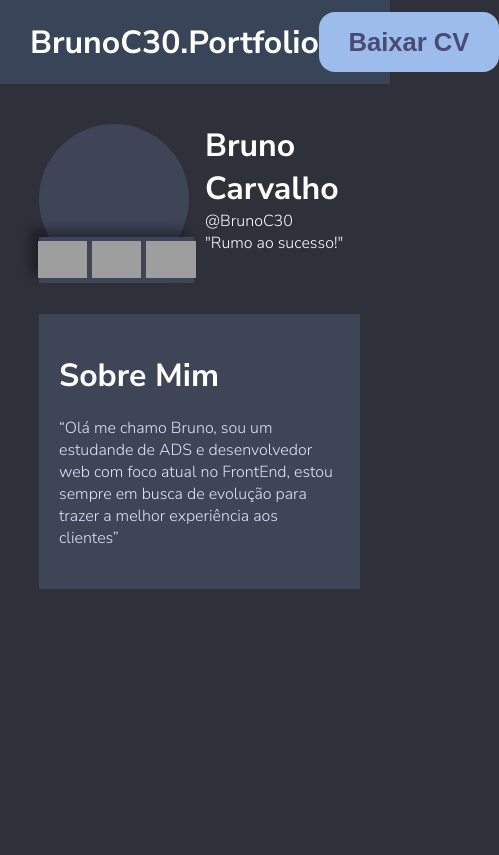
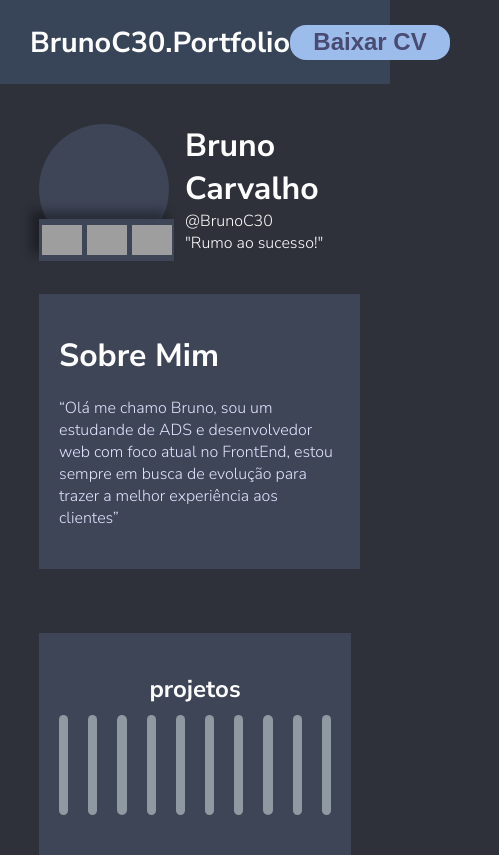
Before and after one commit to BrunoC30/portfolio, a plain HTML site: page index.html in a window 390 px wide. Shown: the whole page, 499 px wide, since content can reach past the window. Drawn offline with Linux system fonts and the light colour scheme; grey boxes are pictures that could not be loaded.

Commit message:
novo layout

```diff
--- a/index.html
+++ b/index.html
@@ -17,6 +17,7 @@
         <a href=""><button class="btao">Baixar CV</button></a>
     </header>
 
+<div id="paiGeral">
         <div class="center">
         <main>
             <div id="perfil">
@@ -47,7 +48,28 @@
                 <p>“Olá me chamo Bruno, sou um estudande de ADS e desenvolvedor web com foco atual no FrontEnd, estou sempre em busca de evolução para trazer a melhor experiência aos clientes”</p>
             </div>
         </main>
+
+    </div>
+    <div class="barra"></div>
     <section id="projetos">
+        <div id="containerProjetos">
+            <h1>projetos</h1>
+             <div class="cards">
+                 <a class="cardP" href="https://www.youtube.com/watch?v=Dx3O8cPfdu0&list=RDDx3O8cPfdu0&start_radio=1"></a>
+                 <a class="cardP" href="https://www.youtube.com/watch?v=Dx3O8cPfdu0&list=RDDx3O8cPfdu0&start_radio=1"></a>
+                 <a class="cardP" href="https://www.youtube.com/watch?v=Dx3O8cPfdu0&list=RDDx3O8cPfdu0&start_radio=1"></a>
+                 <a class="cardP" href="https://www.youtube.com/watch?v=Dx3O8cPfdu0&list=RDDx3O8cPfdu0&start_radio=1"></a>
+                 <a class="cardP" href="https://www.youtube.com/watch?v=Dx3O8cPfdu0&list=RDDx3O8cPfdu0&start_radio=1"></a>
+                 <a class="cardP" href="https://www.youtube.com/watch?v=Dx3O8cPfdu0&list=RDDx3O8cPfdu0&start_radio=1"></a>
+                 <a class="cardP" href="https://www.youtube.com/watch?v=Dx3O8cPfdu0&list=RDDx3O8cPfdu0&start_radio=1"></a>
+                 <a class="cardP" href="https://www.youtube.com/watch?v=Dx3O8cPfdu0&list=RDDx3O8cPfdu0&start_radio=1"></a>
+                 <a class="cardP" href="https://www.youtube.com/watch?v=Dx3O8cPfdu0&list=RDDx3O8cPfdu0&start_radio=1"></a>
+                 <a class="cardP" href="https://www.youtube.com/watch?v=Dx3O8cPfdu0&list=RDDx3O8cPfdu0&start_radio=1"></a>
+             </div>
+
+
+
+        </div>
 
     </section>
 </div>
--- a/responsividade.css
+++ b/responsividade.css
@@ -1,8 +1,51 @@
-@media(max-width:700px){
+@media(max-width:900px){
+  header{
+    font-size: 0.9rem;
+  }
  .center{
     padding: 0 10% 0 10%;
+ }
+ .btao{
+   height: 35px;
+   font-size: 1.5rem;
+ }
+ #foto{
+  height: 130px;
+  width: 130px;
  }
   #sobremim{
     width: 90%;
   }
+  #bgicones{
+    width: 135px;
+    height: 42px;
+    top:13.7rem;
+  }
+  #bgicones img{
+    height: 30px;
+  }
+  #paiGeral{
+    flex-direction: column;
+    align-items: center;
+  }
+  #projetos{
+  flex-direction: column;
+   width: 80%;
+
+  }
+  .barra{
+    border-left: none;
+  }
+  #containerProjetos{
+    flex:1;
+    gap:10px;
+    padding: 40px 20px 40px 20px;
+    margin:0;
+  }
+  .cards{
+   flex-direction: row;
+  }
+  .cardP{
+    height: 100px;
+  }
 }
--- a/style.css
+++ b/style.css
@@ -46,11 +46,17 @@ header{
 .center{
     display: flex;
     flex-direction: column;
-    padding: 0 60px 0 60px
+    padding: 0 0 0 60px;
+}
+#paiGeral{
+    padding: 40px 0 0 0;
+    display: flex;
+    gap:32px;
+    flex:1;
 }
 .btao{
-    height: 60px;
-    width: 180px;
+    height: 50px;
+    width: 160px;
     border-radius: 16px;
     background-color: var(--button);
     color:var(--otherTexts);
@@ -59,7 +65,6 @@ header{
     border: none;
 }
 main{
-    padding: 40px 0 0 0;
     display:flex;
     flex-direction: column;
     gap:40px;
@@ -110,3 +115,38 @@ main{
 #sobremim p{
     color:var(--textSecondary);
 }
+#projetos{
+    display:flex;
+    flex-direction: column;
+    flex:1;
+    max-width: 700px;
+}
+#containerProjetos{
+    display: flex;
+    flex-direction: column;
+    align-items: center;
+    background-color: var(--cards);
+    box-sizing: border-box;
+    margin: 0 20px 0 0;
+    height: 700px;
+    padding: 0 0 20px 0;
+    overflow-y: auto;
+}
+.barra{
+    border-left: 3px solid #20222b;
+}
+.cardP{
+    display:flex;
+    flex-direction: column;
+    width: 90%;
+    height: 200px;
+    background-color: var(--hiddenText);
+    border-radius: 12px;
+}
+.cards{
+    align-items: center;
+    display: flex;
+    flex-direction: column;
+    width: 100%;
+    gap:20px;
+}
```
Lines whose indentation alone changed are shown as unchanged.
